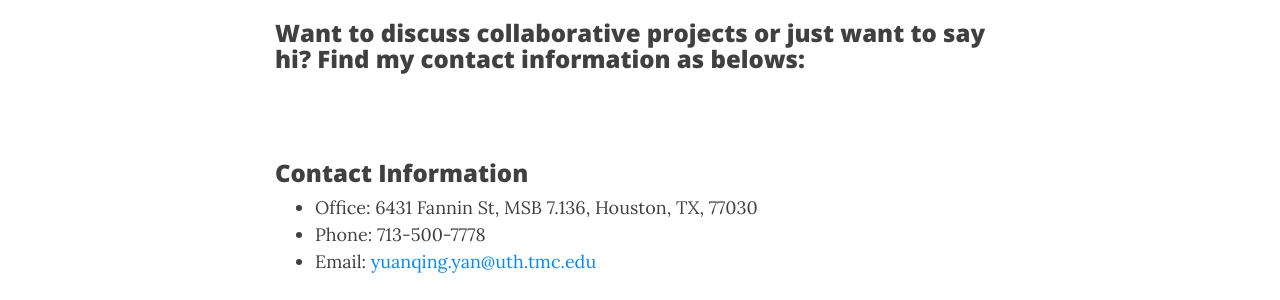
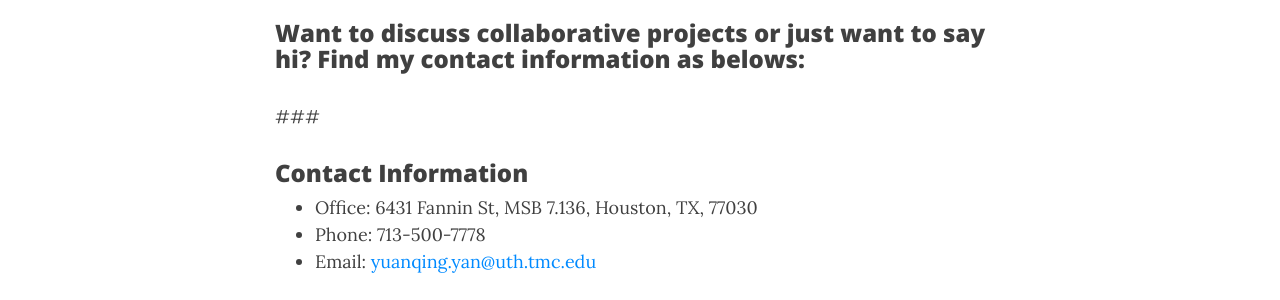
Before and after one commit to yuanqing-yan/Yuanqing, a Jekyll site: the page built from contact.md, in a window 1280 px wide. Shown: the part 138-438 px from the top of the page. Built offline with Jekyll 4.4.1, drawn with Linux system fonts in a browser that asks for light colours; nearby versions of some CDN libraries.

Commit message:
Update contact.md

```diff
--- a/contact.md
+++ b/contact.md
@@ -4,7 +4,7 @@ title: " "
 ---
 
 ### Want to discuss collaborative projects or just want to say hi? Find my contact information as belows:
-<br/>
+###<br/>
 ### Contact Information
 * Office: 6431 Fannin St, MSB 7.136, Houston, TX, 77030
 * Phone: 713-500-7778
```
